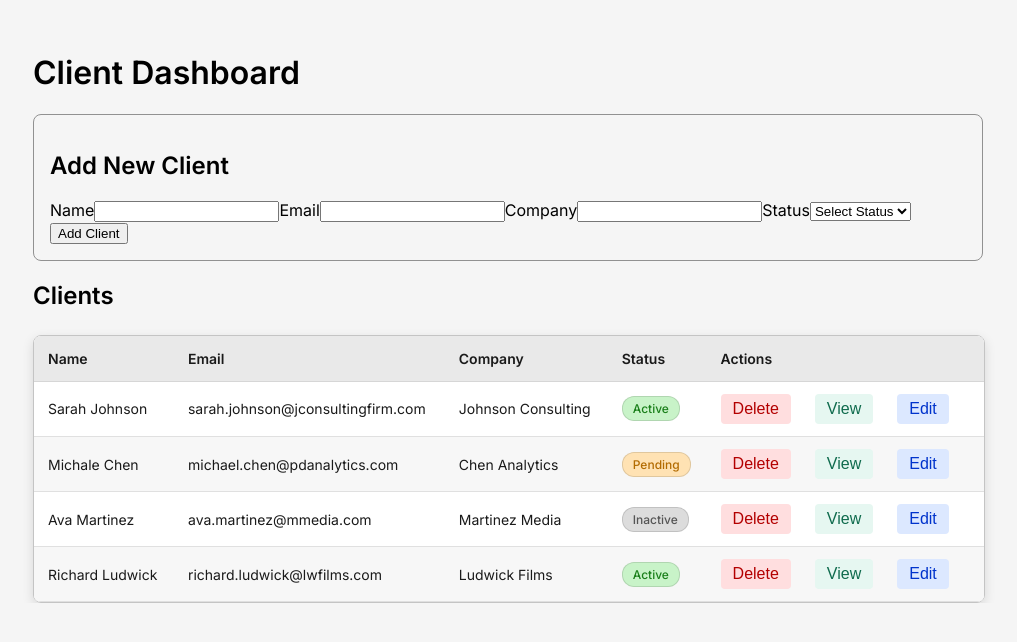
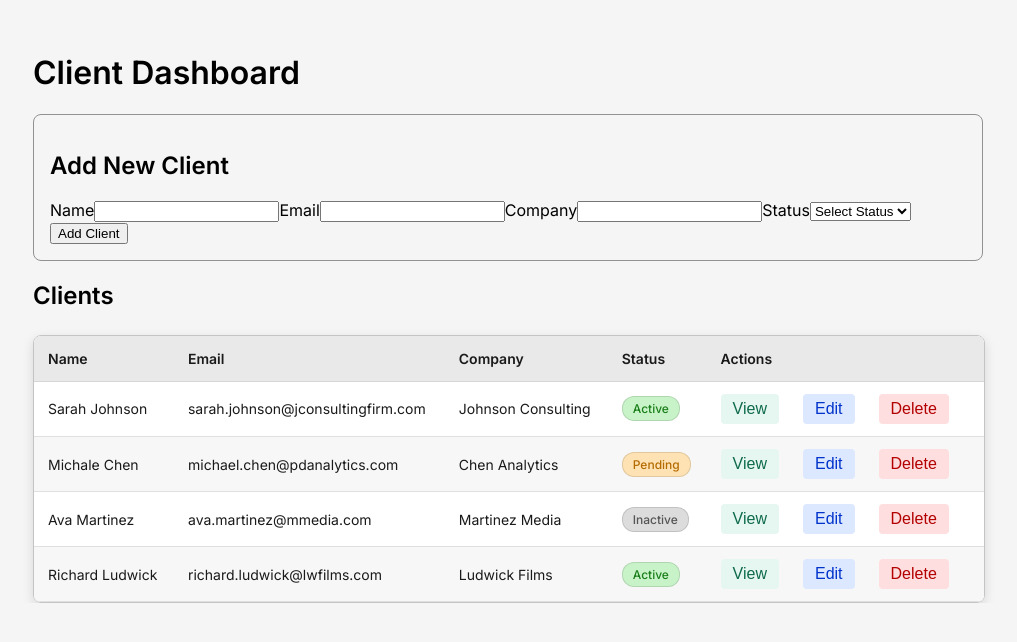
Before and after one commit to FixedBits/client-dashboard, a React (Vite) app: page / in a window 1280 px wide. Shown: the top 642 px of the page, without its empty margins (132-1149 px from the left). Built offline with nearby package versions, Linux system fonts and the light colour scheme.

Commit message:
Updated order of buttons

```diff
--- a/src/data/clients.js
+++ b/src/data/clients.js
@@ -5,7 +5,7 @@ export const initialClients = [
     email: "sarah.johnson@jconsultingfirm.com",
     company: "Johnson Consulting",
     status: "Active",
-    actions: ["Delete", "View", "Edit"],
+    actions: ["View", "Edit", "Delete"],
     createdAt: new Date().toISOString(),
     updatedAt: new Date().toISOString(),
   },
@@ -15,7 +15,7 @@ export const initialClients = [
     email: "michael.chen@pdanalytics.com",
     company: "Chen Analytics",
     status: "Pending",
-    actions: ["Delete", "View", "Edit"],
+    actions: ["View", "Edit", "Delete"],
     createdAt: new Date().toISOString(),
     updatedAt: new Date().toISOString(),
   },
@@ -25,7 +25,7 @@ export const initialClients = [
     email: "ava.martinez@mmedia.com",
     company: "Martinez Media",
     status: "Inactive",
-    actions: ["Delete", "View", "Edit"],
+    actions: ["View", "Edit", "Delete"],
     createdAt: new Date().toISOString(),
     updatedAt: new Date().toISOString(),
   },
@@ -35,7 +35,7 @@ export const initialClients = [
     email: "richard.ludwick@lwfilms.com",
     company: "Ludwick Films",
     status: "Active",
-    actions: ["Delete", "View", "Edit"],
+    actions: ["View", "Edit", "Delete"],
     createdAt: new Date().toISOString(),
     updatedAt: new Date().toISOString(),
   },
```
